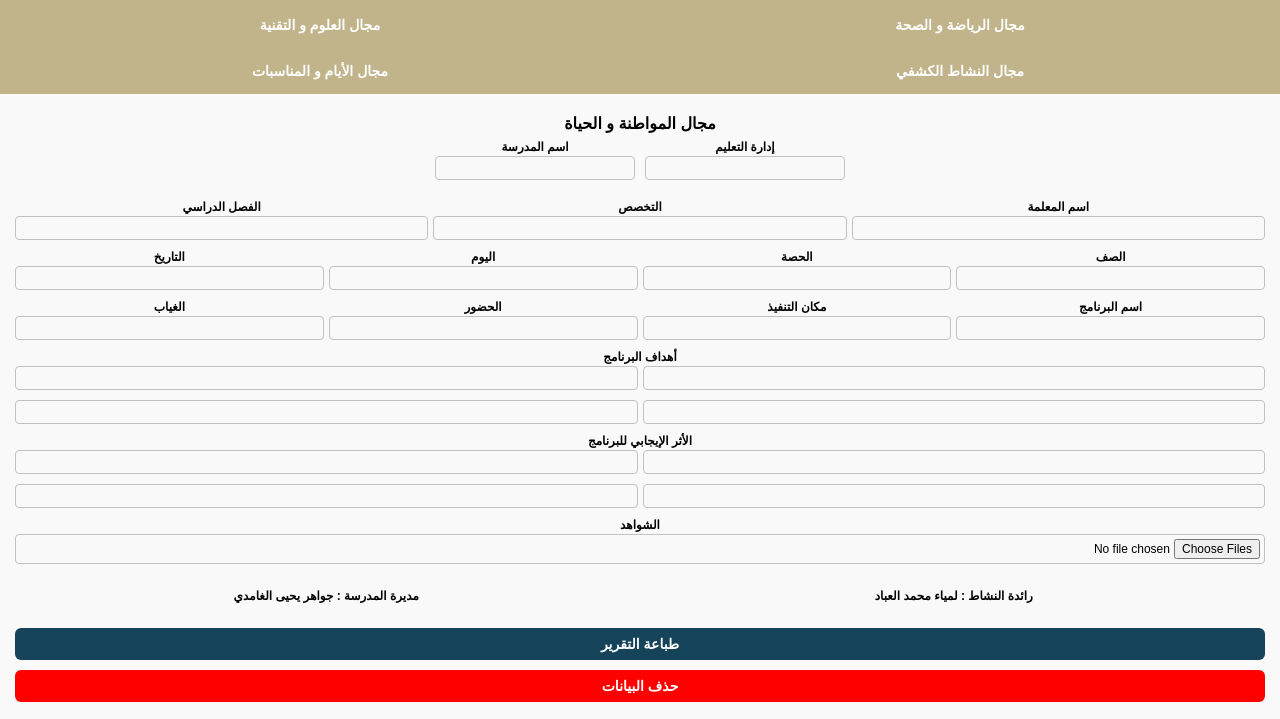
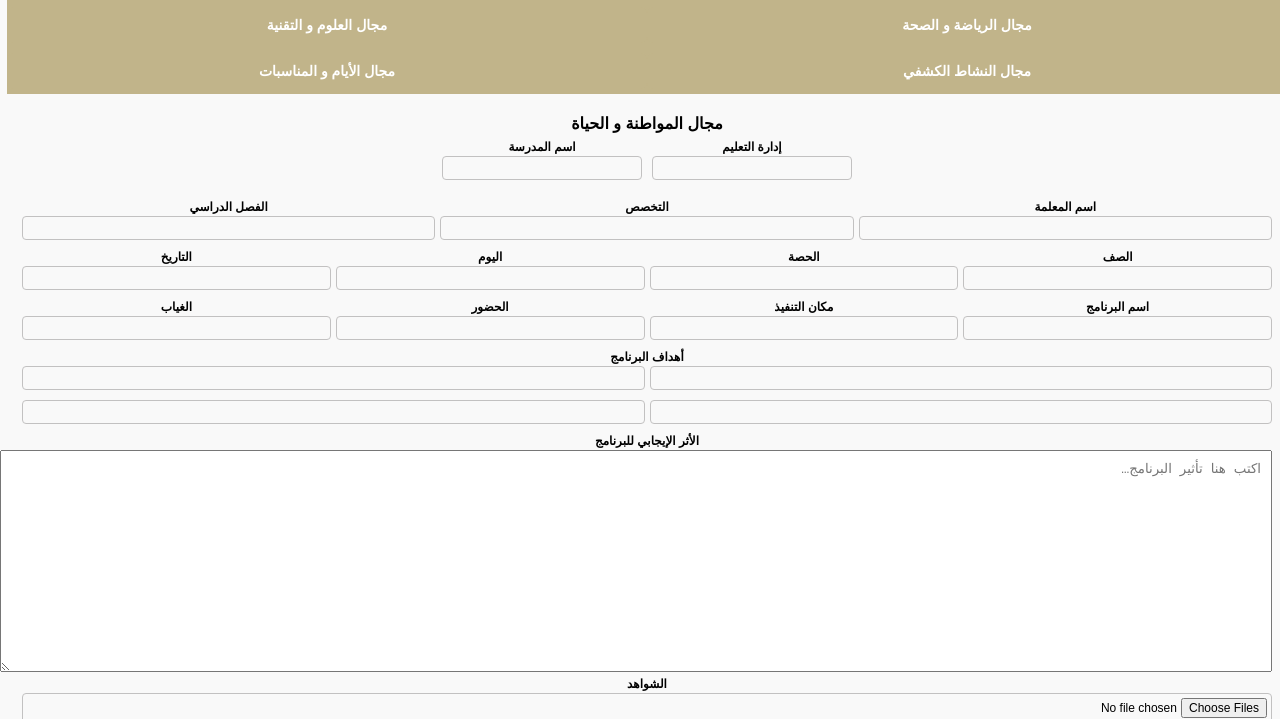
Before and after one commit to Nusamaj/A2, a plain HTML site: page index.html in a window 1280 px wide. Shown: the part 90-809 px from the top of the page. Drawn offline with nearby package versions, Linux system fonts and the light colour scheme; a web font is replaced by a local one.

Commit message:
Update index.html

```diff
--- a/index.html
+++ b/index.html
@@ -95,11 +95,14 @@ footer { text-align:center; padding:10px; color:#333; font-weight:bold; font-siz
     <input type="text"><input type="text">
     <input type="text"><input type="text">
   </div>
+
   <label>الأثر الإيجابي للبرنامج</label>
-  <div style="display:grid; grid-template-columns:repeat(2,1fr); gap:5px;">
-    <input type="text"><input type="text">
-    <input type="text"><input type="text">
-  </div>
+<div style="display:grid; grid-template-columns:1fr; gap:5px;">
+  <textarea
+      style="width:100%; height:200px; padding:10px; resize:vertical;"
+      placeholder="اكتب هنا تأثير البرنامج…"></textarea>
+</div>
+
   <label>الشواهد</label>
   <input type="file" multiple accept="image/*" onchange="storeImages(event)">
   <div class="counter" style="font-size:12px; color:#5b3a29; font-weight:bold;"></div>
```
